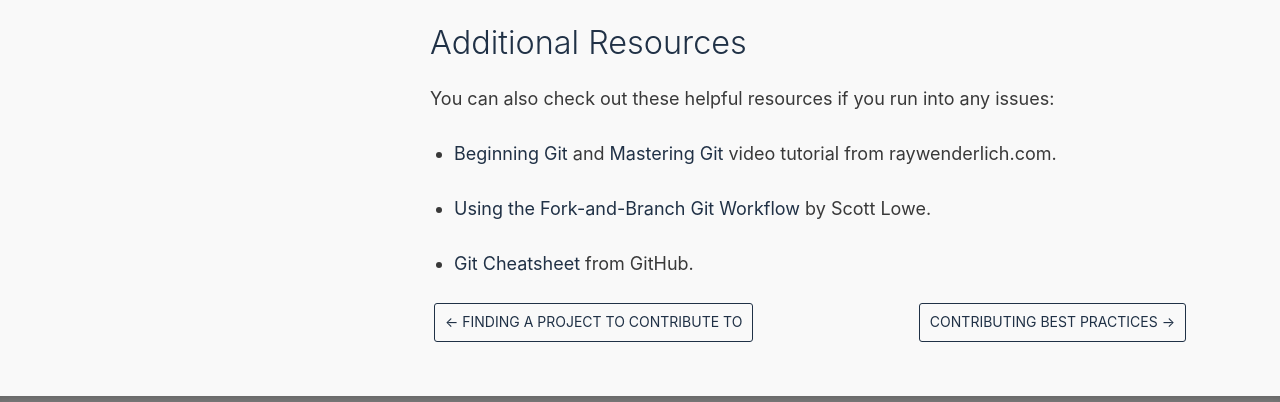
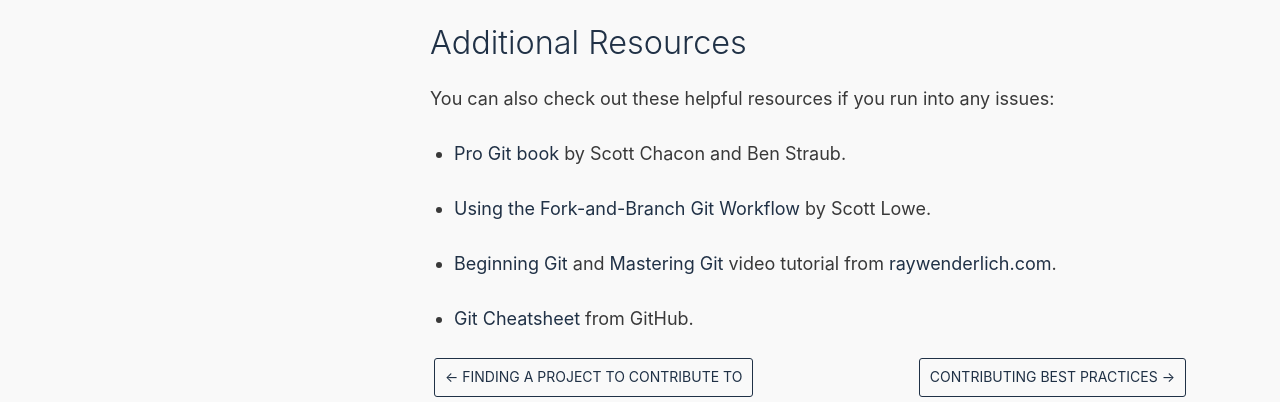
Before and after one commit to facebookarchive/fbmentorship, a plain HTML site: page docs/en/contributing-workflow.html in a window 1280 px wide. Shown: the part 4171-4573 px from the top of the page. Drawn offline with nearby package versions, Linux system fonts and the light colour scheme.

Commit message:
Deploy website
Deploy website version based on 3e20baf7e989a426df10fc55f19ce91119dc9429

```diff
--- a/docs/en/contributing-workflow.html
+++ b/docs/en/contributing-workflow.html
@@ -82,8 +82,9 @@ git rebase master
 <h2><a class="anchor" aria-hidden="true" name="additional-resources"></a><a href="#additional-resources" aria-hidden="true" class="hash-link" ><svg aria-hidden="true" height="16" version="1.1" viewBox="0 0 16 16" width="16"><path fill-rule="evenodd" d="M4 9h1v1H4c-1.5 0-3-1.69-3-3.5S2.55 3 4 3h4c1.45 0 3 1.69 3 3.5 0 1.41-.91 2.72-2 3.25V8.59c.58-.45 1-1.27 1-2.09C10 5.22 8.98 4 8 4H4c-.98 0-2 1.22-2 2.5S3 9 4 9zm9-3h-1v1h1c1 0 2 1.22 2 2.5S13.98 12 13 12H9c-.98 0-2-1.22-2-2.5 0-.83.42-1.64 1-2.09V6.25c-1.09.53-2 1.84-2 3.25C6 11.31 7.55 13 9 13h4c1.45 0 3-1.69 3-3.5S14.5 6 13 6z"></path></svg></a>Additional Resources</h2>
 <p>You can also check out these helpful resources if you run into any issues:</p>
 <ul>
-<li><p><a href="https://videos.raywenderlich.com/courses/86-beginning-git/lessons/1">Beginning Git</a> and <a href="https://videos.raywenderlich.com/courses/87-mastering-git/lessons/1">Mastering Git</a> video tutorial from raywenderlich.com.</p></li>
+<li><p><a href="https://git-scm.com/book/en/v2">Pro Git book</a> by Scott Chacon and Ben Straub.</p></li>
 <li><p><a href="http://blog.scottlowe.org/2015/01/27/using-fork-branch-git-workflow/">Using the Fork-and-Branch Git Workflow</a> by Scott Lowe.</p></li>
+<li><p><a href="https://videos.raywenderlich.com/courses/86-beginning-git/lessons/1">Beginning Git</a> and <a href="https://videos.raywenderlich.com/courses/87-mastering-git/lessons/1">Mastering Git</a> video tutorial from <a href="https://www.raywenderlich.com/">raywenderlich.com</a>.</p></li>
 <li><p><a href="https://services.github.com/kit/downloads/github-git-cheat-sheet.pdf">Git Cheatsheet</a> from GitHub.</p></li>
 </ul>
 </span></div></article></div><div class="docs-prevnext"><a class="docs-prev button" href="contributing-finding-a-project.html">← Finding a Project to Contribute To</a><a class="docs-next button" href="contributing-best-practices.html">Contributing Best Practices →</a></div></div></div></div><footer class="nav-footer" id="footer"><section class="sitemap"><a href="/fbmentorship/" class="nav-home"><img src="/fbmentorship/img/oss_logo.svg" alt="Open Source Mentorship" width="66" height="58"/></a><div><h5>Docs</h5><a href="/fbmentorship/docs/en/contributing-getting-started.html">Getting Started (for Contributors)</a><a href="/fbmentorship/docs/en/mentoring-getting-started.html">Getting Started (for Mentors)</a></div><div><h5>Community</h5><a href="https://twitter.com/fbOpenSource" target="_blank">Twitter</a></div><div><h5>More</h5><a href="https://github.com/facebookmicrosites/fbmentorship">GitHub</a><a class="github-button" href="https://github.com/facebookmicrosites/fbmentorship" data-icon="octicon-star" data-count-href="/facebookmicrosites/fbmentorship/stargazers" data-show-count="true" data-count-aria-label="# stargazers on GitHub" aria-label="Star this project on GitHub">Star</a></div></section><a href="https://code.facebook.com/projects/" target="_blank" class="fbOpenSource"><img src="/fbmentorship/img/oss_logo.png" alt="Facebook Open Source" width="170" height="45"/></a><section class="copyright">Copyright © 2018 Facebook Inc.</section></footer></div></body></html>
```
